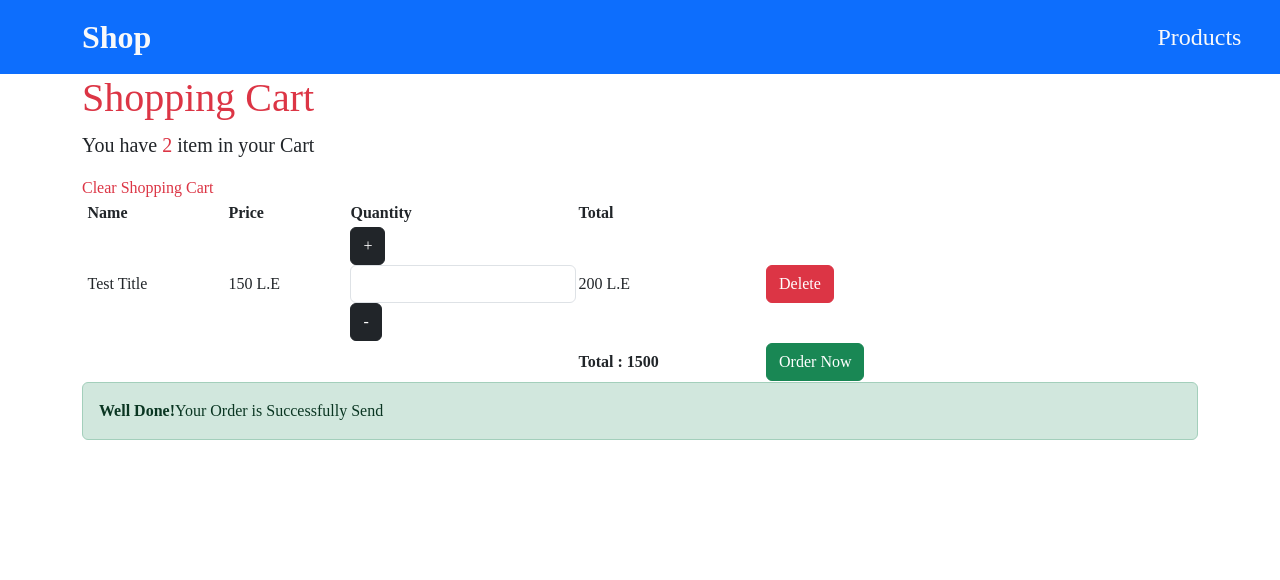
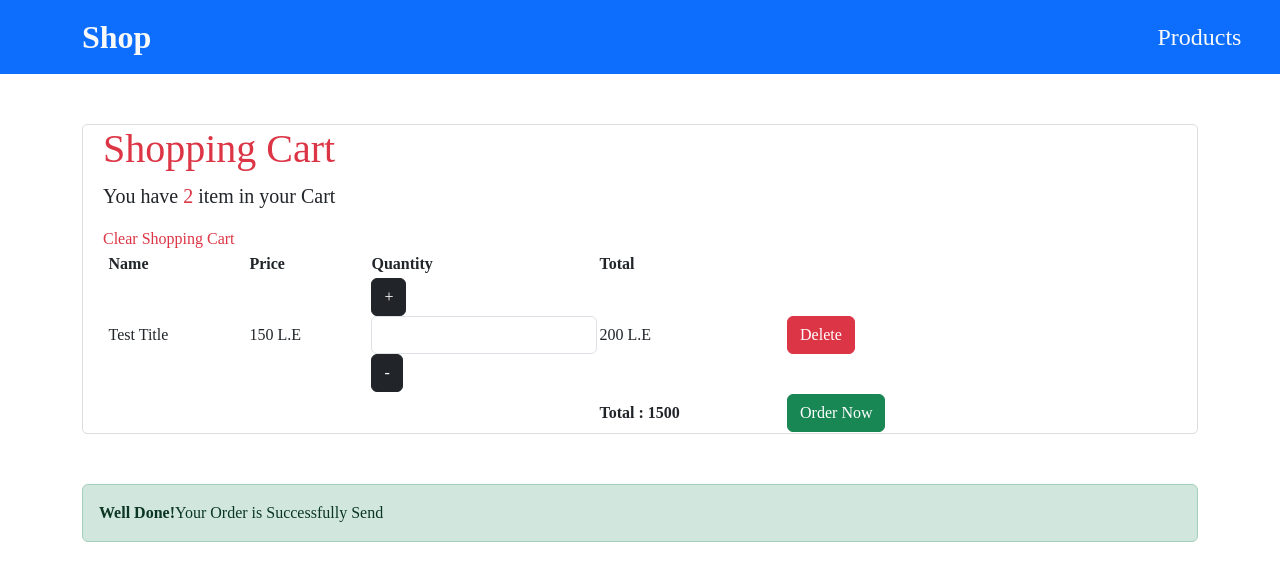
Before and after one commit to HagerMagdy2/Shop, an Angular app: page /cart in a window 1280 px wide. Shown: the top 580 px of the page. Built offline with nearby package versions, Linux system fonts and the light colour scheme.

Commit message:
sum style

```diff
--- a/src/app/carts/components/cart/cart.component.css
+++ b/src/app/carts/components/cart/cart.component.css
@@ -0,0 +1,6 @@
+.cartBox{
+  border: 1px solid #DDD;
+  border-radius: 5px;
+  padding: 0 20px;
+  margin: 50px 0;
+}
```
